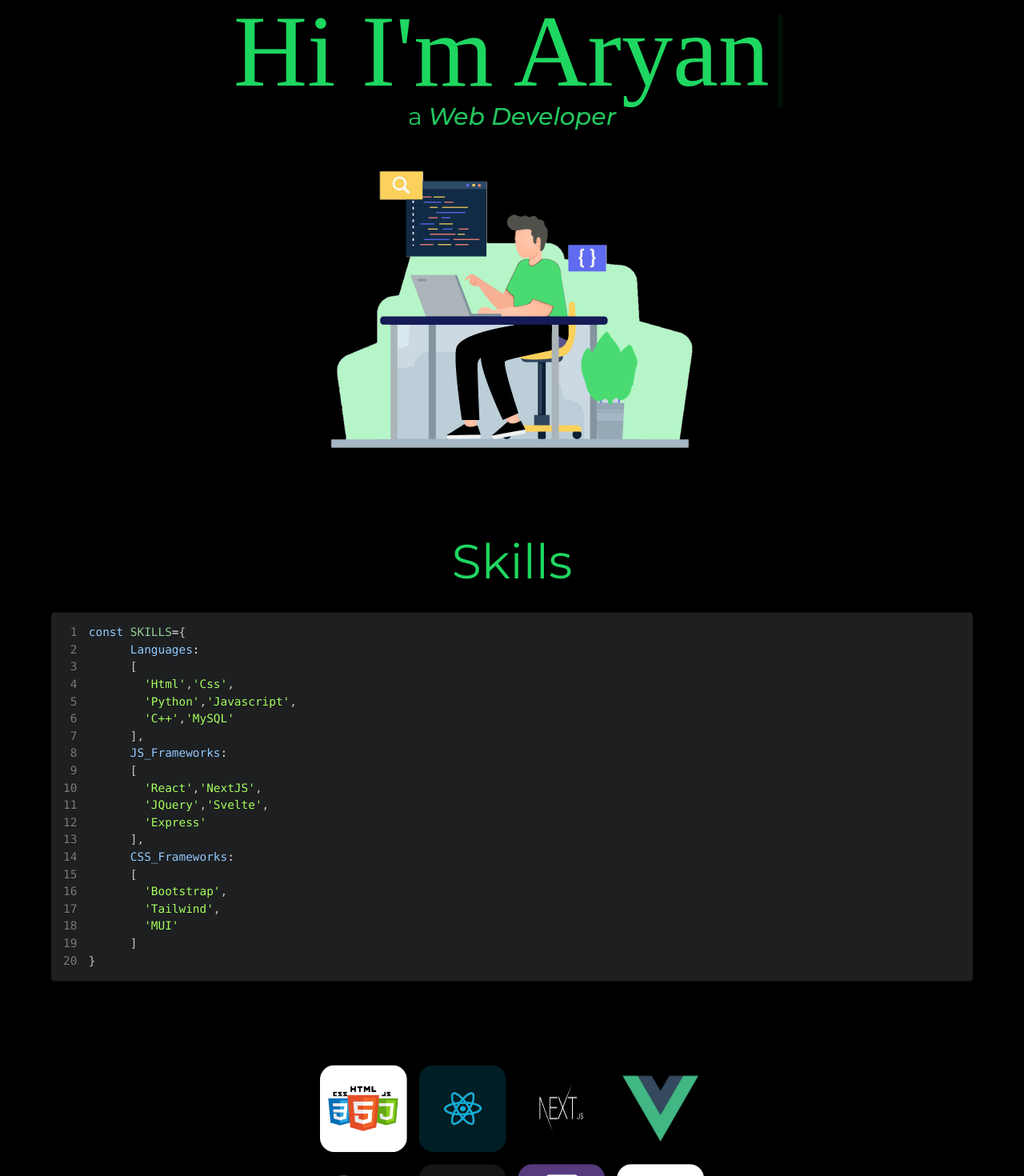
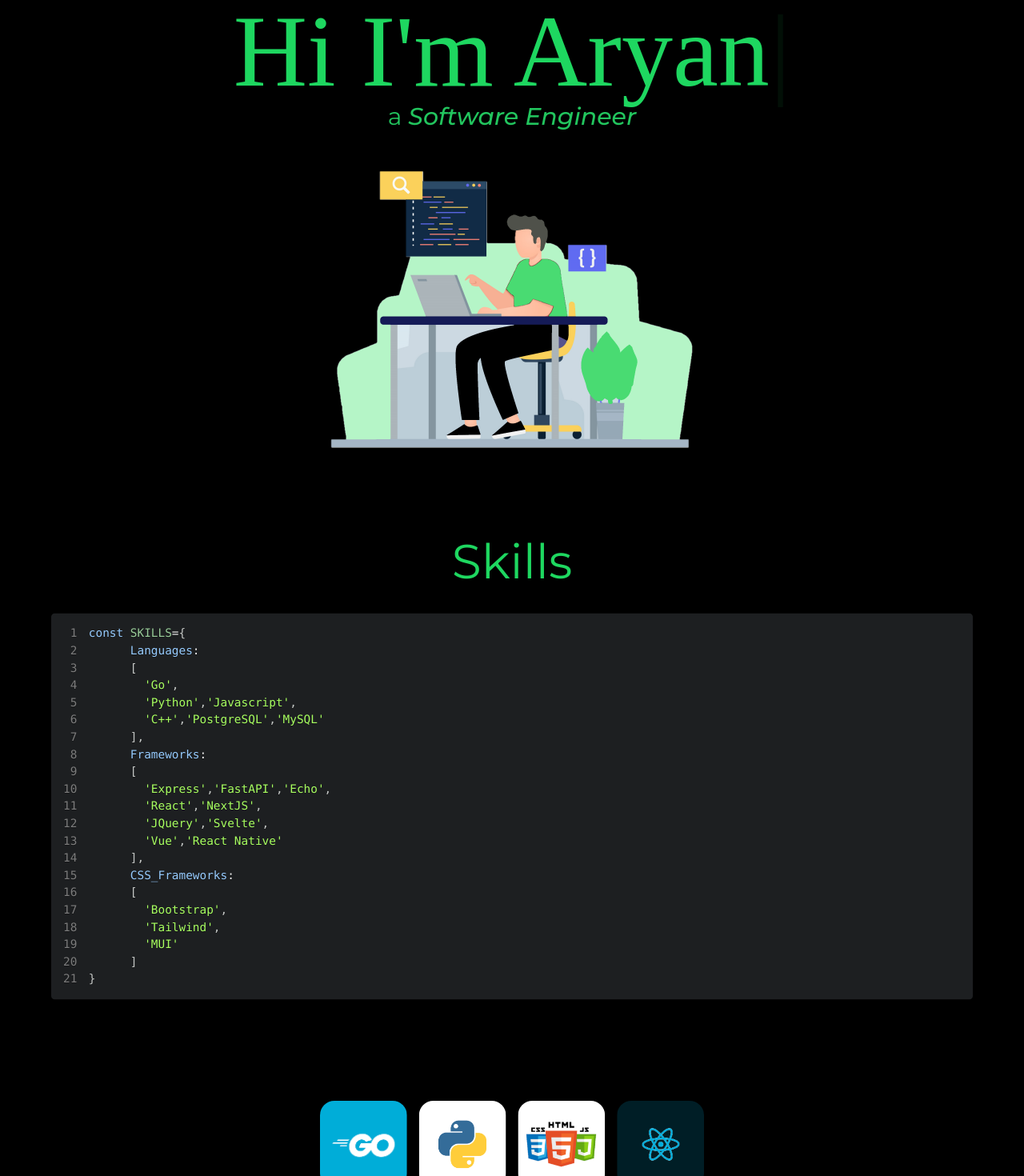
Before and after one commit to Aryan7901/portfolio, a Next.js app: page / in a window 1280 px wide. Shown: the part 160-1630 px from the top of the page at 80% size. Built offline with nearby package versions, Linux system fonts and the light colour scheme; a web font is replaced by a local one.

Commit message:
Updated Information

```diff
--- a/components/Skills.jsx
+++ b/components/Skills.jsx
@@ -4,6 +4,8 @@ import { m } from "framer-motion";
 import Image from "next/image";
 const Skills = () => {
   const skills = [
+    { src: "/go.png", alt: "Golang" },
+    { src: "/python.png", alt: "Python" },
     { src: "/skills1.png", alt: "Html Css Javascript" },
     { src: "/react.jpg", alt: "React" },
     { src: "/next.png", alt: "Next" },
@@ -20,15 +22,16 @@ const Skills = () => {
   const codeString = `const SKILLS={
       Languages:
       [
-        'Html','Css',
+        'Go',
         'Python','Javascript',
-        'C++','MySQL'
+        'C++','PostgreSQL','MySQL'
       ],
-      JS_Frameworks:
+      Frameworks:
       [
+        'Express','FastAPI','Echo',
         'React','NextJS',
         'JQuery','Svelte',
-        'Express'
+        'Vue','React Native'
       ],
       CSS_Frameworks:
       [
--- a/pages/index.js
+++ b/pages/index.js
@@ -21,7 +21,7 @@ export default function Home() {
             />
           </div>
           <h2 className="text-green-500 text:2xl lg:text-3xl font-montserrat">
-            a <span className="italic">Web Developer</span>
+            a <span className="italic">Software Engineer</span>
           </h2>
           <Image
             src="/man.png"
```
Also changed, not shown: public/go.png (added), public/python.png (added).
